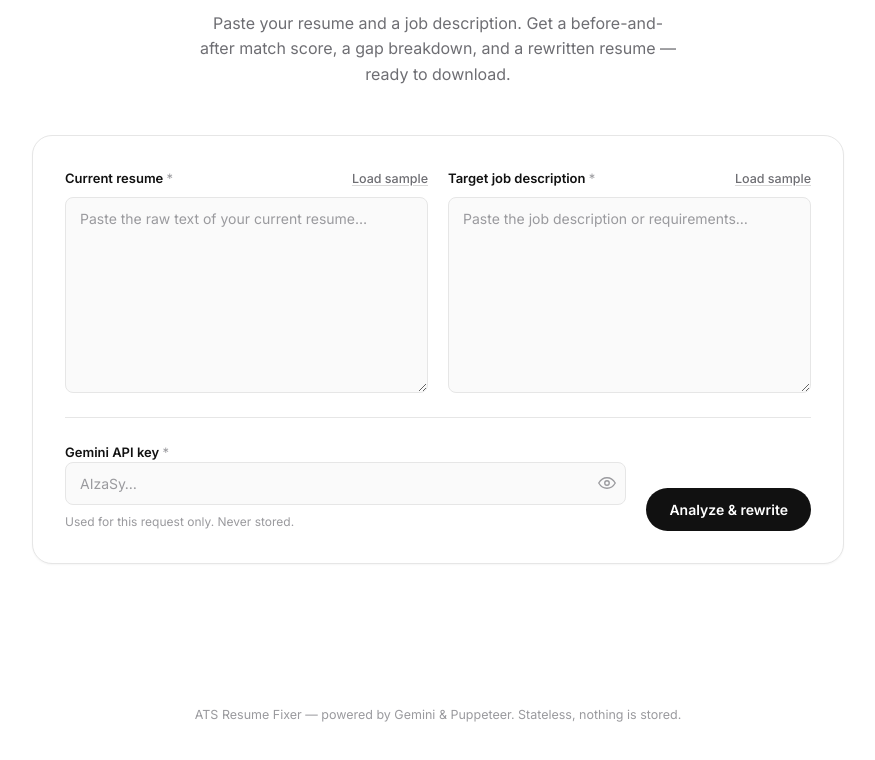
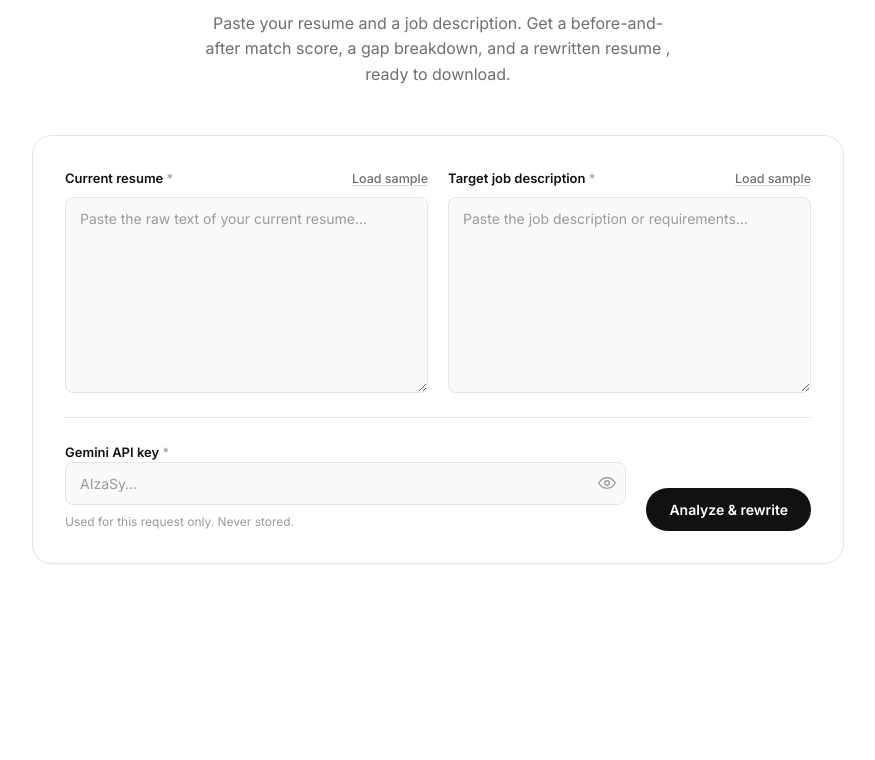
Before and after one commit to yashogale30/ATS_resume, a website: page public/index.html in a window 1280 px wide. Shown: the part 222-982 px from the top of the page, without its empty margins (202-1077 px from the left). After the commit the page ends 882 px from the top, so only its background shows below. Drawn offline with Linux system fonts and the light colour scheme.

Commit message:
Update title and subtitle formatting in index.html

```diff
--- a/public/index.html
+++ b/public/index.html
@@ -4,7 +4,7 @@
 <head>
   <meta charset="UTF-8">
   <meta name="viewport" content="width=device-width, initial-scale=1.0">
-  <title>ATS Resume Fixer — AI Resume Optimization & PDF Export</title>
+  <title>ATS Resume Fixer , AI Resume Optimization & PDF Export</title>
   <meta name="description"
     content="Optimize your resume for Applicant Tracking Systems (ATS) with Google Gemini AI. Instant before/after scoring, keyword gap closing, and PDF generation.">
   <link rel="preconnect" href="https://fonts.googleapis.com">
@@ -41,7 +41,7 @@
     <div class="hero-section">
       <h1 class="hero-title">Beat the ATS.<br>Land the interview.</h1>
       <p class="hero-subtitle">Paste your resume and a job description. Get a before-and-after match score, a gap
-        breakdown, and a rewritten resume — ready to download.</p>
+        breakdown, and a rewritten resume , ready to download.</p>
     </div>
 
     <!-- Error Alert Container -->
@@ -211,9 +211,9 @@
     </section>
   </main>
 
-  <footer class="app-footer">
-    <p>ATS Resume Fixer — powered by Gemini &amp; Puppeteer. Stateless, nothing is stored.</p>
-  </footer>
+  <!-- <footer class="app-footer">
+    <p>ATS Resume Fixer , powered by Gemini &amp; Puppeteer. Stateless, nothing is stored.</p>
+  </footer> -->
 
   <script src="/js/main.js"></script>
 </body>
```
